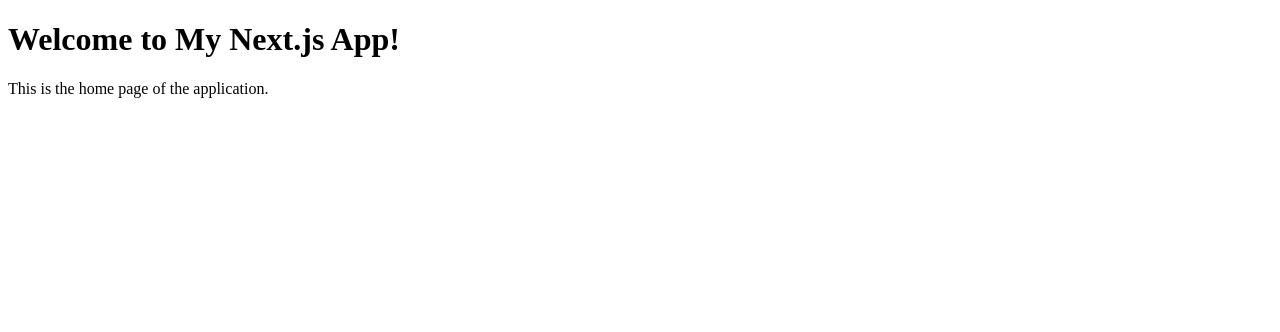
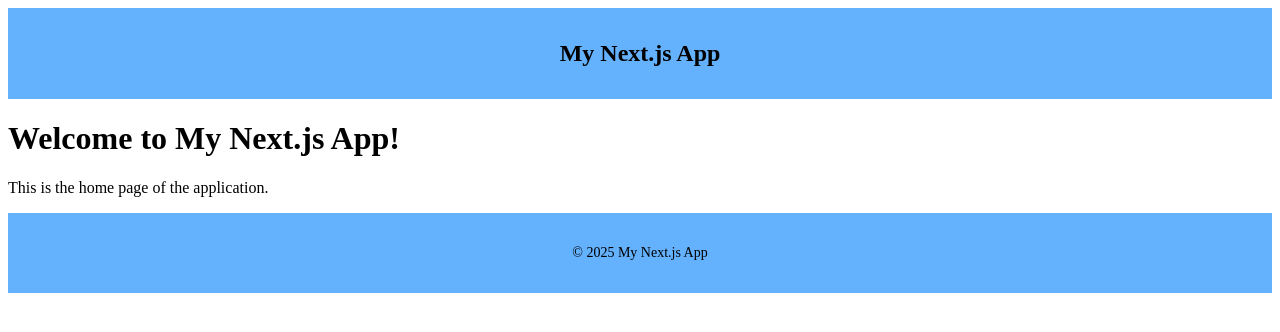
Before and after one commit to RobFyd/hello-next, a Next.js app: page / in a window 1280 px wide. Shown: the top 332 px of the page. Built offline with nearby package versions, Linux system fonts and the light colour scheme.

Commit message:
feat: update Header and Footer components to use black text color for improved readability

```diff
--- a/src/app/page.js
+++ b/src/app/page.js
@@ -1,8 +1,13 @@
+import { Footer } from "@/components/Footer";
+import { Header } from "@/components/Header";
+
 export default function Home() {
   return (
     <main>
+      <Header />
       <h1>Welcome to My Next.js App!</h1>
       <p>This is the home page of the application.</p>
+      <Footer />
     </main>
   );
 }
--- a/src/components/Footer.module.css
+++ b/src/components/Footer.module.css
@@ -1,5 +1,5 @@
 .footer {
-    color: white;
+    color: black;
     background-color: #64b1fe;
     padding: 2rem;
     text-align: center;
--- a/src/components/Header.module.css
+++ b/src/components/Header.module.css
@@ -1,5 +1,5 @@
 .header {
-    color: white;
+    color: black;
     background-color: #64b1fe;
     padding: 2rem;
     text-align: center;
```
